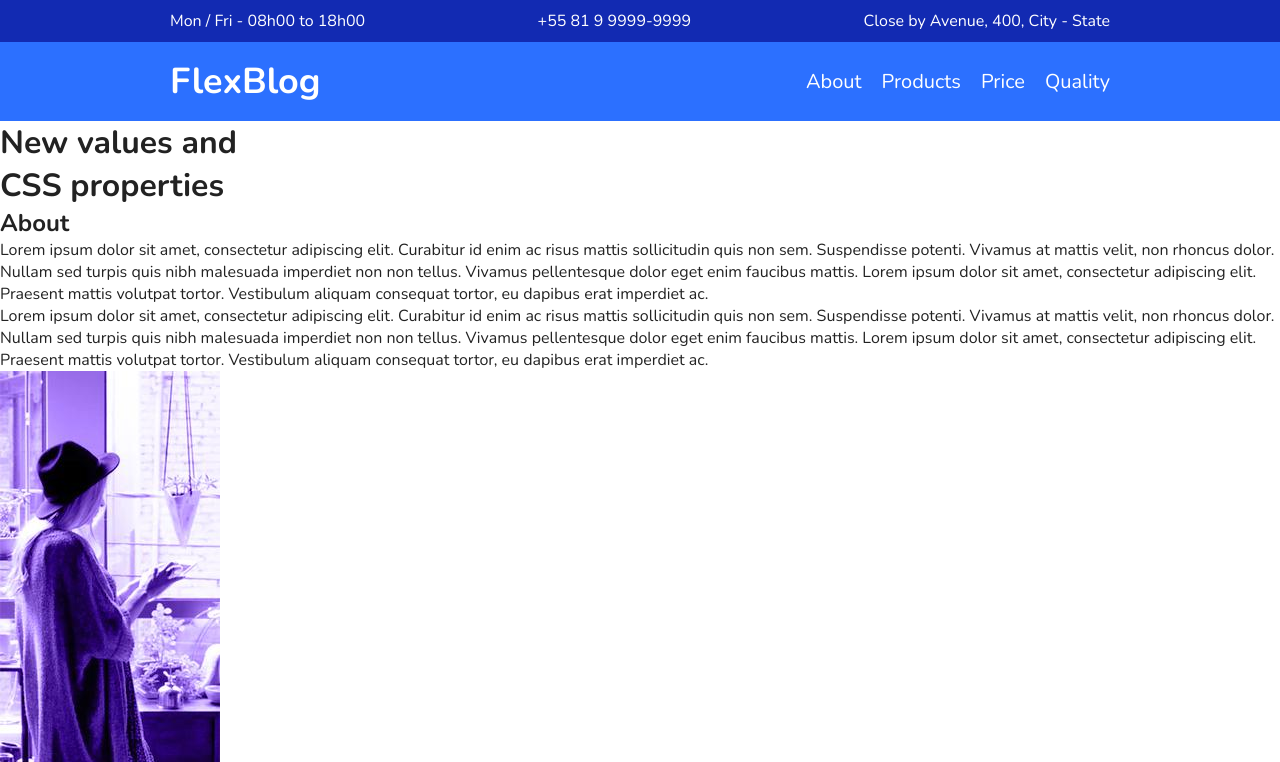
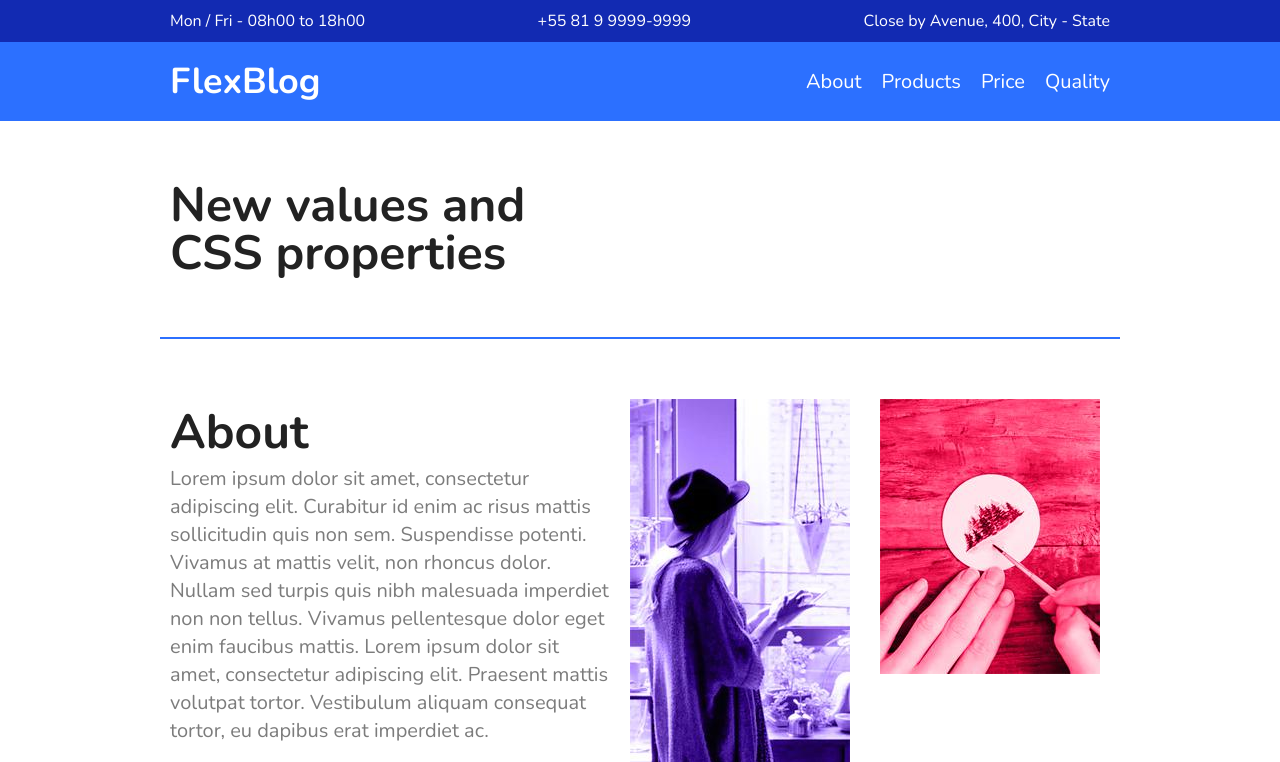
Before and after one commit to filipemelo2002/flexblog, a plain HTML site: page index.html in a window 1280 px wide. Shown: the top 762 px of the page. Drawn offline with nearby package versions, Linux system fonts and the light colour scheme.

Commit message:
feat: add About section styling

```diff
--- a/css/style.css
+++ b/css/style.css
@@ -87,3 +87,47 @@ img {
 .menu-nav a:hover {
   color: #122ab2;
 }
+
+/*introduction*/
+
+.introduction {
+  font-size: 3em;
+  line-height: 1;
+  max-width: 960px;
+  margin: 0 auto;
+  padding: 60px 10px;
+}
+
+/*About*/
+
+.about {
+  border-top: 2px solid #2c70ff;
+  border-bottom: 2px solid #2c70ff;
+  max-width: 960px;
+  margin: 0 auto;
+  padding: 60px 0;
+  display: flex;
+  flex-wrap: wrap;
+}
+
+.about-info {
+  flex: 2 1 300px;
+  margin: 0 10px;
+}
+
+.about-info h1 {
+  font-size: 3em;
+  margin-bottom: .5em,
+}
+
+.about-info p {
+  font-size: 1.25em;
+  line-height: 1.4;
+  margin-bottom: 1em;
+  color: #7c7c7c;
+}
+
+.about-img {
+  flex: 1 1 160px;
+  margin: 0 10px;
+}
```
